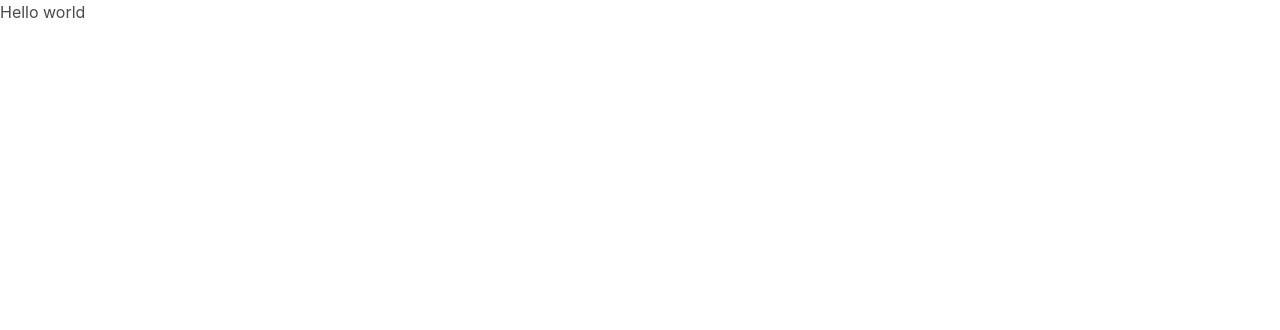
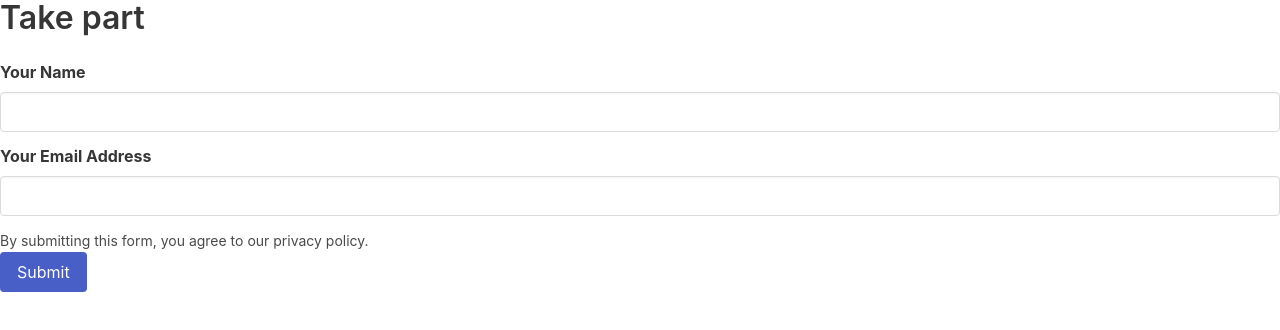
Before and after one commit to ginomessmer/awesome-giveaways, a React (Create React App) app in the folder AwesomeGiveaways/ClientApp/: page / in a window 1280 px wide. Shown: the top 330 px of the page. Built offline with nearby package versions, Linux system fonts and the light colour scheme.

Commit message:
Add submission form

```diff
--- a/AwesomeGiveaways/ClientApp/src/features/submissions/submission-page.tsx
+++ b/AwesomeGiveaways/ClientApp/src/features/submissions/submission-page.tsx
@@ -3,8 +3,33 @@ import React from 'react'
 const SubmissionPage = () => {
 	return (
 		<div>
-			Hello world
+			<h1 className="title">Take part</h1>
+			<SubmissionForm />
 		</div>
+	)
+}
+
+const SubmissionForm = () => {
+	return (
+		<form>
+			<div className="field">
+				<label className="label">Your Name</label>
+				<div className="control">
+					<input className="input" type="text" />
+				</div>
+			</div>
+			<div className="field">
+				<label className="label">Your Email Address</label>
+				<div className="control">
+					<input className="input" type="email" />
+				</div>
+			</div>
+			<div>
+				<p><small>By submitting this form, you agree to our privacy policy.</small></p>
+
+				<button className="button is-link">Submit</button>
+			</div>
+		</form>
 	)
 }
 
```
